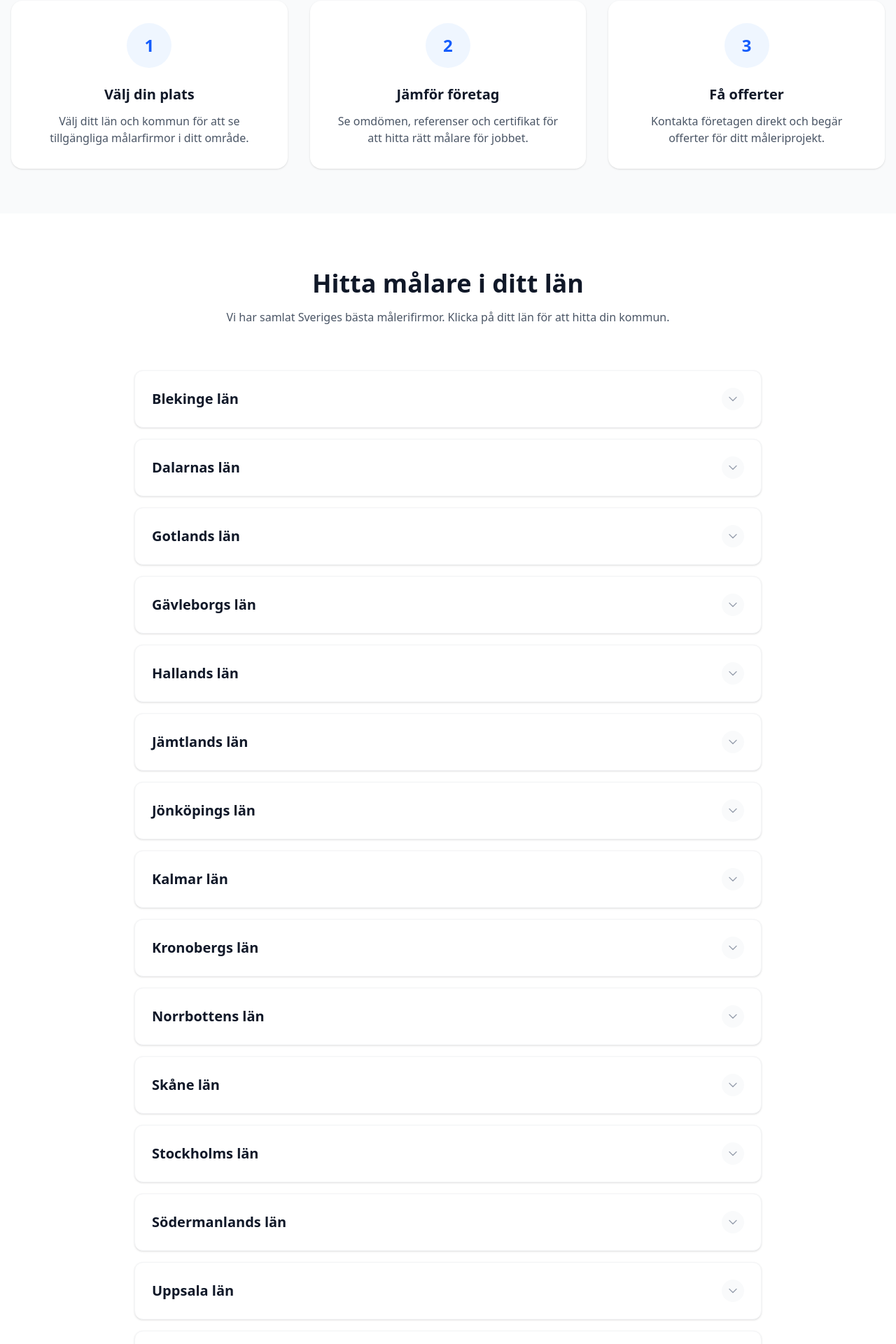
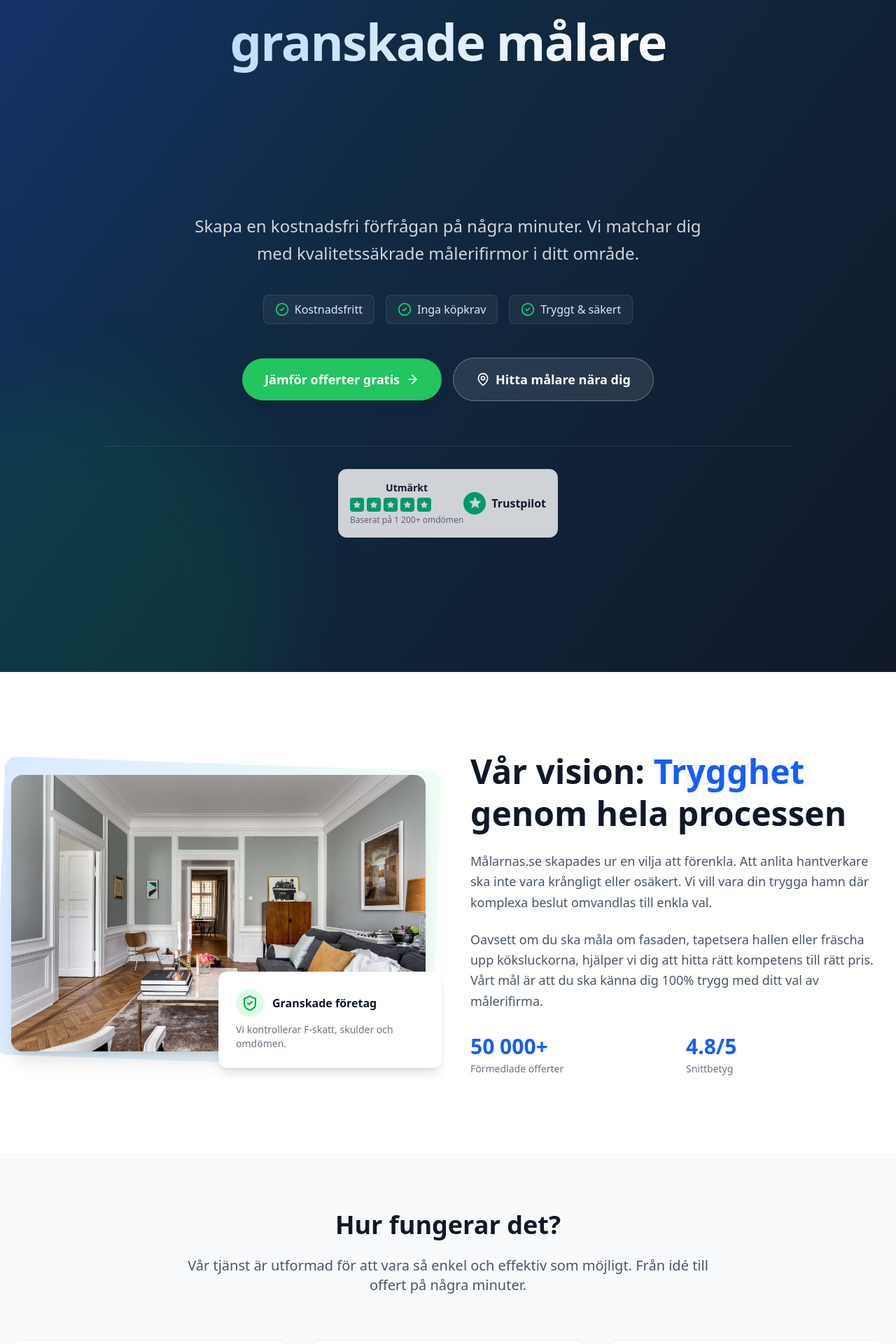
Before and after one commit to Jacobhaf/malarnas-se, a Next.js app: page / in a window 1280 px wide. Shown: the part 860-2780 px from the top of the page at 70% size. Built offline with nearby package versions, Linux system fonts and the light colour scheme.

Commit message:
feat: redesign homepage to match premium reference style

```diff
--- a/src/app/page.tsx
+++ b/src/app/page.tsx
@@ -1,100 +1,233 @@
 import CountyAccordion from "@/components/CountyAccordion";
 import { getLocations } from "@/lib/data";
 import { getMunicipalityPaths } from "@/lib/company-data";
+import TrustpilotWidget from "@/components/TrustpilotWidget";
+import HeroCTA from "@/components/HeroCTA";
+import { CheckCircle2, ShieldCheck, Star } from "lucide-react";
 import Image from "next/image";
-import Link from "next/link";
-import TrustpilotWidget from "@/components/TrustpilotWidget";
 
 export default function Home() {
   const locations = getLocations();
   const activeSlugs = getMunicipalityPaths();
 
   return (
-    <div className="min-h-screen">
+    <div className="min-h-screen bg-white">
       {/* Hero Section */}
-      <section className="relative bg-[#1e40af] text-white py-20 lg:py-32 overflow-hidden">
-        <div className="absolute inset-0 bg-gradient-to-r from-blue-900 to-blue-700 opacity-90 z-0"></div>
-        <div className="container mx-auto px-4 relative z-10 text-center">
-          <h1 className="text-4xl md:text-5xl lg:text-6xl font-extrabold mb-6 tracking-tight leading-tight">
-            Jämför målarfirmor <br className="hidden md:block" />& få offert inom 24h
+      <section className="relative bg-[#102a43] text-white pt-20 pb-32 lg:pt-32 lg:pb-48 overflow-hidden">
+        {/* Background Elements */}
+        <div className="absolute inset-0 bg-gradient-to-br from-blue-900 via-[#102a43] to-gray-900 opacity-95 z-0"></div>
+        <div className="absolute top-0 right-0 w-[800px] h-[800px] bg-blue-500/10 rounded-full blur-3xl -translate-y-1/2 translate-x-1/2 animate-pulse"></div>
+        <div className="absolute bottom-0 left-0 w-[600px] h-[600px] bg-green-500/10 rounded-full blur-3xl translate-y-1/3 -translate-x-1/3"></div>
+
+        <div className="container mx-auto px-4 relative z-10 text-center max-w-5xl">
+
+          {/* Badge */}
+          <div className="inline-flex items-center gap-2 bg-white/10 backdrop-blur-md border border-white/20 rounded-full px-4 py-1.5 text-sm font-medium text-blue-100 mb-8 animate-in fade-in slide-in-from-top-4 duration-700">
+            <span className="relative flex h-2 w-2">
+              <span className="animate-ping absolute inline-flex h-full w-full rounded-full bg-green-400 opacity-75"></span>
+              <span className="relative inline-flex rounded-full h-2 w-2 bg-green-500"></span>
+            </span>
+            Nyhet: ROT-avdraget höjs till 50% under 2025
+          </div>
+
+          {/* Headlines */}
+          <h1 className="text-4xl md:text-6xl lg:text-7xl font-extrabold mb-6 tracking-tight leading-110 animate-in zoom-in-95 duration-700 delay-100">
+            Få upp till 5 offerter från <br className="hidden lg:block" />
+            <span className="text-transparent bg-clip-text bg-gradient-to-r from-blue-200 to-white">granskade målare</span>
           </h1>
-          <p className="text-xl md:text-2xl text-blue-100 mb-8 max-w-2xl mx-auto">
-            Hitta certifierade och lokala målare för ditt projekt. Enkelt, tryggt och helt kostnadsfritt.
+
+          <p className="text-xl md:text-2xl text-gray-300 mb-10 max-w-3xl mx-auto leading-relaxed animate-in fade-in slide-in-from-bottom-2 duration-700 delay-150">
+            Skapa en kostnadsfri förfrågan på några minuter. Vi matchar dig med kvalitetssäkrade målerifirmor i ditt område.
           </p>
 
-          <div className="flex flex-col sm:flex-row justify-center gap-4 mb-12">
-            <Link
-              href="/malerifirma"
-              className="bg-[#22c55e] hover:bg-green-600 text-white font-bold py-4 px-8 rounded-full text-lg transition-transform hover:scale-105 shadow-lg"
-            >
-              Hitta målare nära dig
-            </Link>
-            <div className="bg-white/10 backdrop-blur-sm border border-white/20 rounded-full py-4 px-8 text-white font-medium flex items-center justify-center gap-2">
-              <span className="w-2 h-2 bg-green-400 rounded-full animate-pulse"></span>
-              Över 1 000 anslutna företag
+          {/* Value Props Pills */}
+          <div className="flex flex-wrap justify-center gap-4 mb-12 text-sm md:text-base font-medium text-blue-100 animate-in fade-in slide-in-from-bottom-3 duration-700 delay-200">
+            <div className="flex items-center gap-2 bg-white/5 px-4 py-2 rounded-lg border border-white/10">
+              <CheckCircle2 className="text-green-400 w-5 h-5" />
+              Kostnadsfritt
+            </div>
+            <div className="flex items-center gap-2 bg-white/5 px-4 py-2 rounded-lg border border-white/10">
+              <CheckCircle2 className="text-green-400 w-5 h-5" />
+              Inga köpkrav
+            </div>
+            <div className="flex items-center gap-2 bg-white/5 px-4 py-2 rounded-lg border border-white/10">
+              <CheckCircle2 className="text-green-400 w-5 h-5" />
+              Tryggt & säkert
             </div>
           </div>
 
-          <div className="flex justify-center">
+          {/* CTA Buttons */}
+          <HeroCTA />
+
+          {/* Trust Indicators */}
+          <div className="mt-16 pt-8 border-t border-white/10 flex flex-col md:flex-row items-center justify-center gap-8 md:gap-16 opacity-80">
             <TrustpilotWidget />
           </div>
         </div>
       </section>
 
-      {/* Benefits Section */}
-      <section className="py-16 bg-gray-50">
+      {/* Intro / Vision Section */}
+      <section className="py-20 lg:py-28 bg-white relative">
         <div className="container mx-auto px-4">
-          <div className="grid md:grid-cols-3 gap-8 text-center">
-            <div className="bg-white p-8 rounded-2xl shadow-sm hover:shadow-md transition-shadow">
-              <div className="w-16 h-16 bg-blue-50 text-blue-600 rounded-full flex items-center justify-center mx-auto mb-6 text-2xl font-bold">1</div>
-              <h3 className="text-xl font-bold text-gray-900 mb-3">Välj din plats</h3>
-              <p className="text-gray-600">Välj ditt län och kommun för att se tillgängliga målarfirmor i ditt område.</p>
+          <div className="grid lg:grid-cols-2 gap-16 items-center">
+            <div className="order-2 lg:order-1">
+              <div className="relative">
+                <div className="absolute -inset-4 bg-gradient-to-r from-blue-100 to-green-50 rounded-2xl transform rotate-2"></div>
+                <Image
+                  src="/images/lan/interior-living-room.png"
+                  alt="Målare som målar vardagsrum"
+                  width={600}
+                  height={500}
+                  className="relative rounded-2xl shadow-xl w-full object-cover"
+                />
+                <div className="absolute -bottom-6 -right-6 bg-white p-6 rounded-xl shadow-lg border border-gray-100 max-w-xs animate-bounce-slow">
+                  <div className="flex items-center gap-3 mb-2">
+                    <div className="p-2 bg-green-100 rounded-full text-green-600">
+                      <ShieldCheck size={24} />
+                    </div>
+                    <span className="font-bold text-gray-900">Granskade företag</span>
+                  </div>
+                  <p className="text-sm text-gray-500">Vi kontrollerar F-skatt, skulder och omdömen.</p>
+                </div>
+              </div>
             </div>
-            <div className="bg-white p-8 rounded-2xl shadow-sm hover:shadow-md transition-shadow">
-              <div className="w-16 h-16 bg-blue-50 text-blue-600 rounded-full flex items-center justify-center mx-auto mb-6 text-2xl font-bold">2</div>
-              <h3 className="text-xl font-bold text-gray-900 mb-3">Jämför företag</h3>
-              <p className="text-gray-600">Se omdömen, referenser och certifikat för att hitta rätt målare för jobbet.</p>
-            </div>
-            <div className="bg-white p-8 rounded-2xl shadow-sm hover:shadow-md transition-shadow">
-              <div className="w-16 h-16 bg-blue-50 text-blue-600 rounded-full flex items-center justify-center mx-auto mb-6 text-2xl font-bold">3</div>
-              <h3 className="text-xl font-bold text-gray-900 mb-3">Få offerter</h3>
-              <p className="text-gray-600">Kontakta företagen direkt och begär offerter för ditt måleriprojekt.</p>
+            <div className="order-1 lg:order-2">
+              <h2 className="text-3xl md:text-4xl lg:text-5xl font-bold text-gray-900 mb-6 leading-tight">
+                Vår vision: <span className="text-blue-600">Trygghet</span> genom hela processen
+              </h2>
+              <p className="text-lg text-gray-600 mb-6 leading-relaxed">
+                Målarnas.se skapades ur en vilja att förenkla. Att anlita hantverkare ska inte vara krångligt eller osäkert. Vi vill vara din trygga hamn där komplexa beslut omvandlas till enkla val.
+              </p>
+              <p className="text-lg text-gray-600 mb-8 leading-relaxed">
+                Oavsett om du ska måla om fasaden, tapetsera hallen eller fräscha upp köksluckorna, hjälper vi dig att hitta rätt kompetens till rätt pris. Vårt mål är att du ska känna dig 100% trygg med ditt val av målerifirma.
+              </p>
+
+              <div className="grid grid-cols-2 gap-6">
+                <div>
+                  <div className="text-3xl font-bold text-blue-600 mb-1">50 000+</div>
+                  <div className="text-sm text-gray-500 font-medium">Förmedlade offerter</div>
+                </div>
+                <div>
+                  <div className="text-3xl font-bold text-blue-600 mb-1">4.8/5</div>
+                  <div className="text-sm text-gray-500 font-medium">Snittbetyg</div>
+                </div>
+              </div>
             </div>
           </div>
         </div>
       </section>
 
-      {/* Counties Section with Accordion */}
-      <section id="counties" className="py-20 bg-white">
+      {/* How it Works (Process) */}
+      <section className="py-20 bg-gray-50 border-y border-gray-100">
+        <div className="container mx-auto px-4">
+          <div className="text-center max-w-3xl mx-auto mb-16">
+            <h2 className="text-3xl md:text-4xl font-bold text-gray-900 mb-6">Hur fungerar det?</h2>
+            <p className="text-xl text-gray-600">
+              Vår tjänst är utformad för att vara så enkel och effektiv som möjligt. Från idé till offert på några minuter.
+            </p>
+          </div>
+
+          <div className="grid md:grid-cols-3 gap-8 relaltive">
+            {/* Connector Line (Desktop) */}
+            <div className="hidden md:block absolute top-[var(--y-center)] left-0 w-full h-1 bg-blue-100 -z-10"></div>
+
+            {/* Step 1 */}
+            <div className="bg-white p-8 rounded-2xl shadow-sm hover:shadow-lg transition-all border border-gray-100 relative group">
+              <div className="w-16 h-16 bg-blue-600 text-white rounded-2xl flex items-center justify-center text-2xl font-bold mb-6 group-hover:scale-110 transition-transform shadow-lg shadow-blue-200">
+                1
+              </div>
+              <h3 className="text-xl font-bold text-gray-900 mb-4">Beskriv ditt uppdrag</h3>
+              <p className="text-gray-600 leading-relaxed">
+                Fyll i vårt enkla formulär. Berätta vad du behöver hjälp med, var du bor och när du vill ha jobbet utfört. Det tar knappt 2 minuter.
+              </p>
+            </div>
+
+            {/* Step 2 */}
+            <div className="bg-white p-8 rounded-2xl shadow-sm hover:shadow-lg transition-all border border-gray-100 relative group">
+              <div className="w-16 h-16 bg-blue-600 text-white rounded-2xl flex items-center justify-center text-2xl font-bold mb-6 group-hover:scale-110 transition-transform shadow-lg shadow-blue-200">
+                2
+              </div>
+              <h3 className="text-xl font-bold text-gray-900 mb-4">Få offerter</h3>
+              <p className="text-gray-600 leading-relaxed">
+                Vi matchar din förfrågan med kontrollerade målerifirmor i ditt område. Du får svar och prisförslag från upp till 5 intresserade företag.
+              </p>
+            </div>
+
+            {/* Step 3 */}
+            <div className="bg-white p-8 rounded-2xl shadow-sm hover:shadow-lg transition-all border border-gray-100 relative group">
+              <div className="w-16 h-16 bg-blue-600 text-white rounded-2xl flex items-center justify-center text-2xl font-bold mb-6 group-hover:scale-110 transition-transform shadow-lg shadow-blue-200">
+                3
+              </div>
+              <h3 className="text-xl font-bold text-gray-900 mb-4">Jämför & välj</h3>
+              <p className="text-gray-600 leading-relaxed">
+                Jämför företagens offerter, omdömen och referenser i lugn och ro. Välj den målare som passar dig bäst – eller ingen alls.
+              </p>
+            </div>
+          </div>
+        </div>
+      </section>
+
+      {/* Services Grid */}
+      <section className="py-20 bg-white">
         <div className="container mx-auto px-4">
           <div className="text-center mb-16">
-            <h2 className="text-3xl md:text-4xl font-bold text-gray-900 mb-4">Hitta målare i ditt län</h2>
+            <h2 className="text-3xl md:text-4xl font-bold text-gray-900 mb-4">Vad behöver du hjälp med?</h2>
             <p className="text-gray-600 max-w-2xl mx-auto">
-              Vi har samlat Sveriges bästa målerifirmor. Klicka på ditt län för att hitta din kommun.
+              Vi förmedlar kontakter för alla typer av måleriarbeten. Stora som små.
+            </p>
+          </div>
+
+          <div className="grid md:grid-cols-2 lg:grid-cols-4 gap-6">
+            {[
+              { title: "Inomhusmålning", img: "/images/lan/interior-living-room.png", desc: "Väggar, tak och golv." },
+              { title: "Fasadmålning", img: "/images/lan/exterior-red-house.jpg", desc: "Skydda huset & ge det nytt liv." },
+              { title: "Tapetsering", img: "/images/lan/interior-green-room.png", desc: "Mönsterpassning & väv." },
+              { title: "Snickerimålning", img: "/images/lan/interior-living-room.png", desc: "Kök, dörrar och fönster." } // Reusing img for now
+            ].map((service, idx) => (
+              <div key={idx} className="group relative rounded-2xl overflow-hidden shadow-md hover:shadow-xl transition-all h-80">
+                <Image
+                  src={service.img}
+                  alt={service.title}
+                  fill
+                  className="object-cover group-hover:scale-105 transition-transform duration-500"
+                />
+                <div className="absolute inset-0 bg-gradient-to-t from-black/80 via-black/40 to-transparent"></div>
+                <div className="absolute bottom-0 left-0 p-6 text-white w-full">
+                  <h3 className="text-xl font-bold mb-1">{service.title}</h3>
+                  <p className="text-gray-300 text-sm opacity-0 group-hover:opacity-100 transition-opacity transform translate-y-2 group-hover:translate-y-0 duration-300">
+                    {service.desc}
+                  </p>
+                </div>
+              </div>
+            ))}
+          </div>
+        </div>
+      </section>
+
+      {/* Counties Section */}
+      <section id="counties" className="py-20 bg-gray-50">
+        <div className="container mx-auto px-4">
+          <div className="text-center mb-16">
+            <h2 className="text-3xl md:text-4xl font-bold text-gray-900 mb-6">Vi finns i hela Sverige</h2>
+            <p className="text-gray-600 max-w-2xl mx-auto">
+              Oavsett var du bor kan vi hjälpa dig hitta lokala målare. Välj ditt län nedan för att komma vidare.
             </p>
           </div>
           <CountyAccordion locations={locations} activeSlugs={activeSlugs} />
         </div>
       </section>
 
-      {/* SEO Content Section */}
-      <section className="py-16 bg-gray-50 border-t border-gray-100">
-        <div className="container mx-auto px-4 prose prose-blue max-w-4xl mx-auto">
-          <h2 className="text-center">Därför ska du jämföra målarfirmor</h2>
-          <p>
-            Att anlita en professionell målare är en investering i ditt hem. Oavsett om det handlar om fasadmålning, tapetsering eller målning av snickerier, är det viktigt att hitta rätt kompetens till rätt pris.
+      {/* Final CTA */}
+      <section className="py-20 bg-[#102a43] text-white relative overflow-hidden">
+        <div className="absolute inset-0 bg-[url('/grid.svg')] opacity-10"></div>
+        <div className="container mx-auto px-4 text-center relative z-10 max-w-4xl">
+          <h2 className="text-3xl md:text-5xl font-bold mb-8">Redo att starta ditt projekt?</h2>
+          <p className="text-xl text-blue-200 mb-10">
+            Det kostar ingenting att fråga. Skicka in din beskrivning nu och få svar inom 24 timmar.
           </p>
-          <p>
-            Genom Målarnas.se kan du enkelt navigera bland lokala företag, läsa om deras tjänster och hitta kontaktuppgifter. Vi strävar efter att göra processen så smidig som möjligt för dig som beställare.
-          </p>
-          <h3>ROT-avdrag för måleriarbeten</h3>
-          <p>
-            Kom ihåg att du som privatperson ofta har rätt till ROT-avdrag för arbetskostnaden vid måleritjänster. Detta innebär att du kan dra av 30% av arbetskostnaden direkt på fakturan. Många av de företag vi listar är vana vid att hantera ROT-avdrag direkt åt dig.
-          </p>
+          <HeroCTA />
         </div>
       </section>
     </div>
-
-
   );
 }
--- /dev/null
+++ b/src/components/HeroCTA.tsx
@@ -0,0 +1,28 @@
+"use client";
+
+import { useQuoteModal } from "@/components/providers/QuoteModalProvider";
+import Link from "next/link";
+import { ArrowRight, MapPin } from "lucide-react";
+
+export default function HeroCTA() {
+    const { openModal } = useQuoteModal();
+
+    return (
+        <div className="flex flex-col sm:flex-row gap-4 justify-center items-center animate-in fade-in-50 slide-in-from-bottom-4 duration-700 delay-200">
+            <button
+                onClick={openModal}
+                className="w-full sm:w-auto bg-[#22c55e] hover:bg-green-600 text-white font-bold text-lg py-4 px-8 rounded-full shadow-lg hover:shadow-xl transition-all transform hover:-translate-y-1 flex items-center justify-center gap-2 group"
+            >
+                Jämför offerter gratis
+                <ArrowRight className="w-5 h-5 group-hover:translate-x-1 transition-transform" />
+            </button>
+            <Link
+                href="/malerifirma"
+                className="w-full sm:w-auto bg-white/10 hover:bg-white/20 backdrop-blur-sm border border-white/30 text-white font-bold text-lg py-4 px-8 rounded-full transition-all flex items-center justify-center gap-2"
+            >
+                <MapPin className="w-5 h-5" />
+                Hitta målare nära dig
+            </Link>
+        </div>
+    );
+}
```
